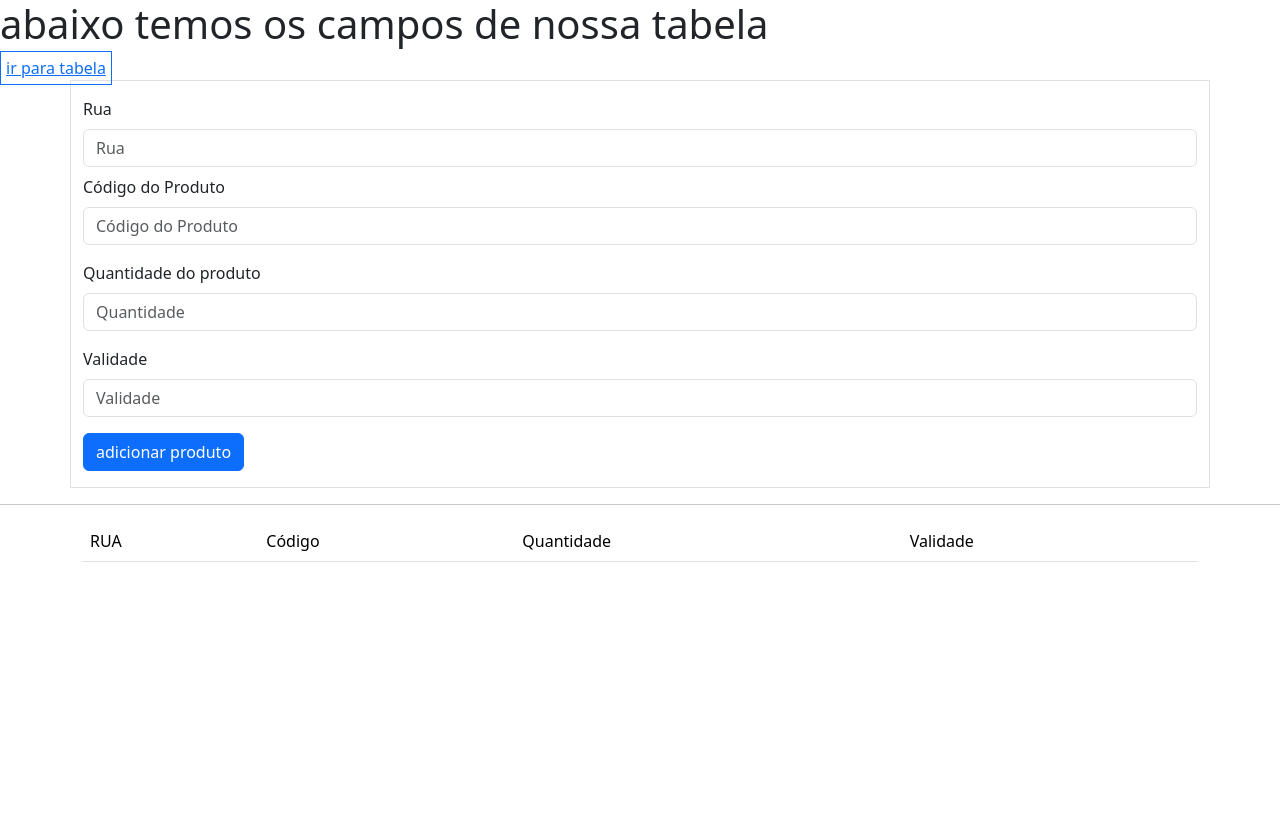
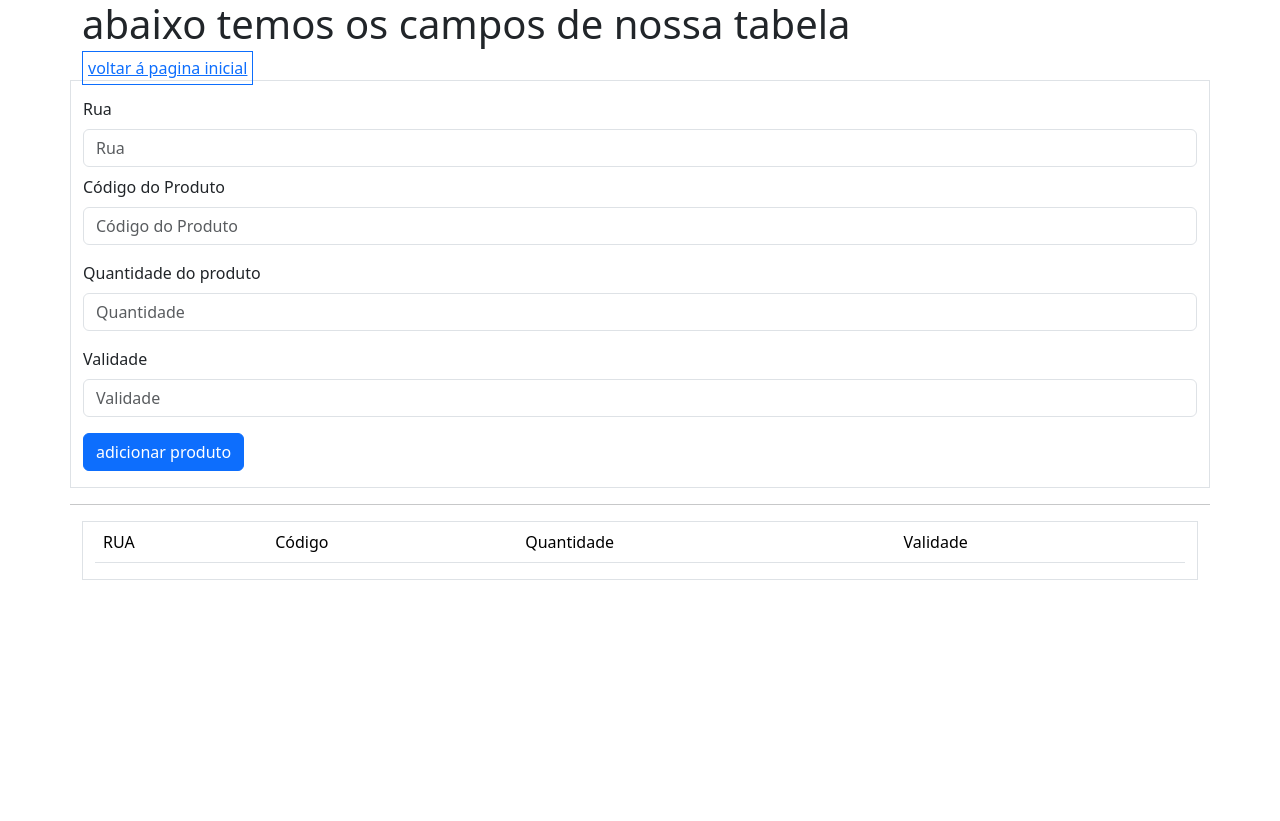
Before and after one commit to Pedro0911/FEFO, a plain HTML site: page projetoFEFO-JS/pages/fefo.html in a window 1280 px wide. Before the commit the page ends 800 px from the top, so only its background shows below. Drawn offline with nearby package versions, Linux system fonts and the light colour scheme.

Commit message:
atualização de correção

```diff
--- a/projetoFEFO-JS/pages/fefo.html
+++ b/projetoFEFO-JS/pages/fefo.html
@@ -12,15 +12,21 @@
           border: 1px solid;
           padding: 5px;
       }
+
+      main{
+        height: 300px;
+
+      }
+
   </style>
 
     <title>FEFO</title>
 </head>
 <body>
+    <div class="container">
        <h1>abaixo temos os campos de nossa tabela </h1>
-
-       <a href="/projetoFEFO-JS/pages/tabela.html"> ir para tabela</a>
-
+       <a href="/projetoFEFO-JS/pages/index.html"> voltar á pagina inicial</a>
+    </div>
 
     <div class="container border pt-3">
 
@@ -47,21 +53,23 @@
 
     </div>
 
-    <hr>
+    <hr class="container">
 
-    <div class="container">
 
-      <table class="table" id="tabela-main">
+    <main class="container">
+      <div class="container border" id="tabelaDV">
+        <table class="table" id="tabela-main">
           <tr>
             <td scope="col">RUA</td>
             <td scope="col">Código</td>
             <td scope="col">Quantidade</td>
             <td scope="col">Validade</td>
-           </tr>
+          </tr>
 
-        </table>
+          </table>
 
-  </div>
+      </div>
+  </main>
 
 
 
```
